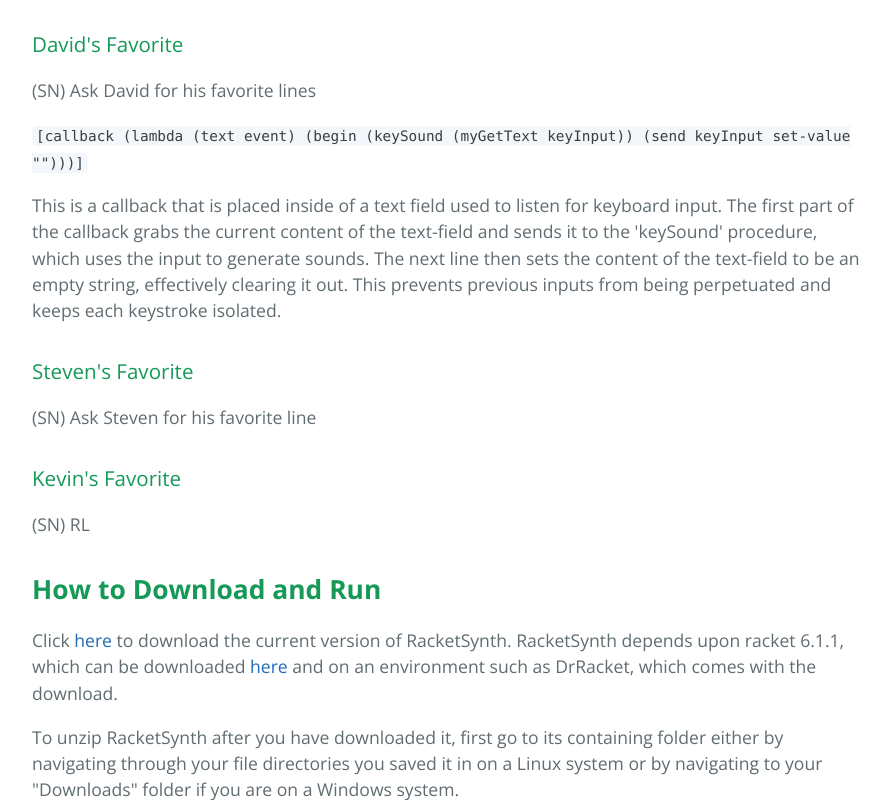
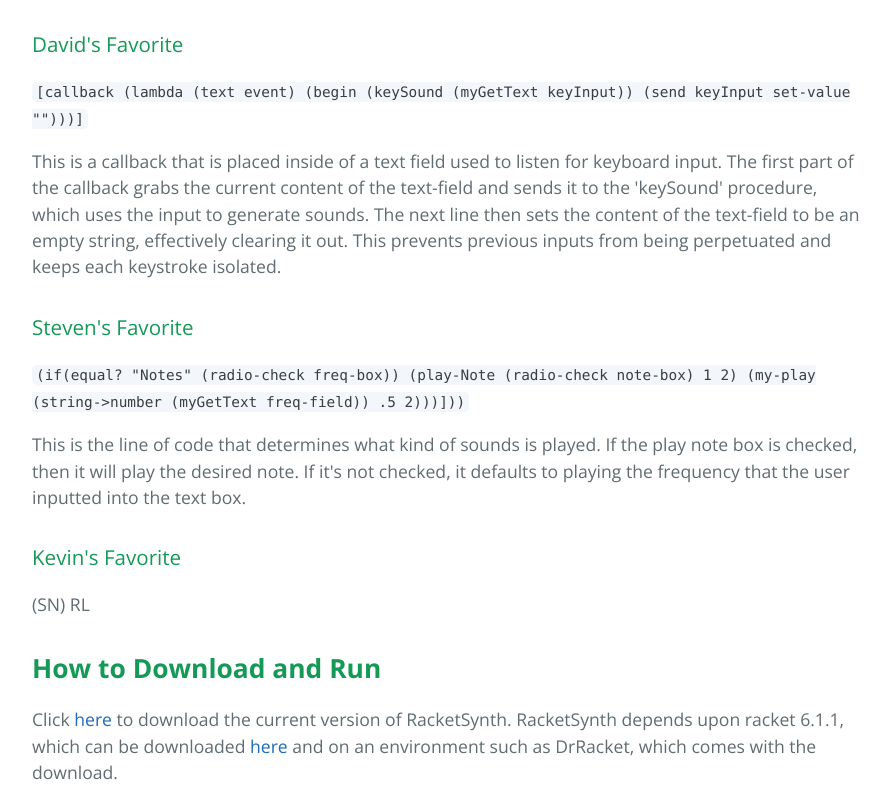
Before and after one commit to oplS15projects/RacketSynth, a plain HTML site: page index.html in a window 1280 px wide. Shown: the part 2103-2903 px from the top of the page, without its empty margins (192-1082 px from the left). Drawn offline with nearby package versions, Linux system fonts and the light colour scheme.

Commit message:
Create gh-pages branch via GitHub

```diff
--- a/index.html
+++ b/index.html
@@ -79,8 +79,6 @@ objects, radio boxes, button events wrapped in a lambda, panels, and more.  was
 <h3>
 <a id="davids-favorite" class="anchor" href="#davids-favorite" aria-hidden="true"><span class="octicon octicon-link"></span></a>David's Favorite</h3>
 
-<p>(SN) Ask David for his favorite lines</p>
-
 <p><code>[callback (lambda (text event)
                               (begin (keySound (myGetText keyInput))
                                           (send keyInput set-value "")))]</code></p>
@@ -90,7 +88,11 @@ objects, radio boxes, button events wrapped in a lambda, panels, and more.  was
 <h3>
 <a id="stevens-favorite" class="anchor" href="#stevens-favorite" aria-hidden="true"><span class="octicon octicon-link"></span></a>Steven's Favorite</h3>
 
-<p>(SN) Ask Steven for his favorite line</p>
+<p><code>(if(equal? "Notes" (radio-check freq-box))
+                       (play-Note (radio-check note-box) 1 2)
+                       (my-play (string-&gt;number (myGetText freq-field)) .5 2)))]))</code></p>
+
+<p>This is the line of code that determines what kind of sounds is played. If the play note box is checked, then it will play the desired note. If it's not checked, it defaults to playing  the frequency that the user inputted into the text box.</p>
 
 <h3>
 <a id="kevins-favorite" class="anchor" href="#kevins-favorite" aria-hidden="true"><span class="octicon octicon-link"></span></a>Kevin's Favorite</h3>
```
Also changed, not shown: params.json (+1 -1 lines).
